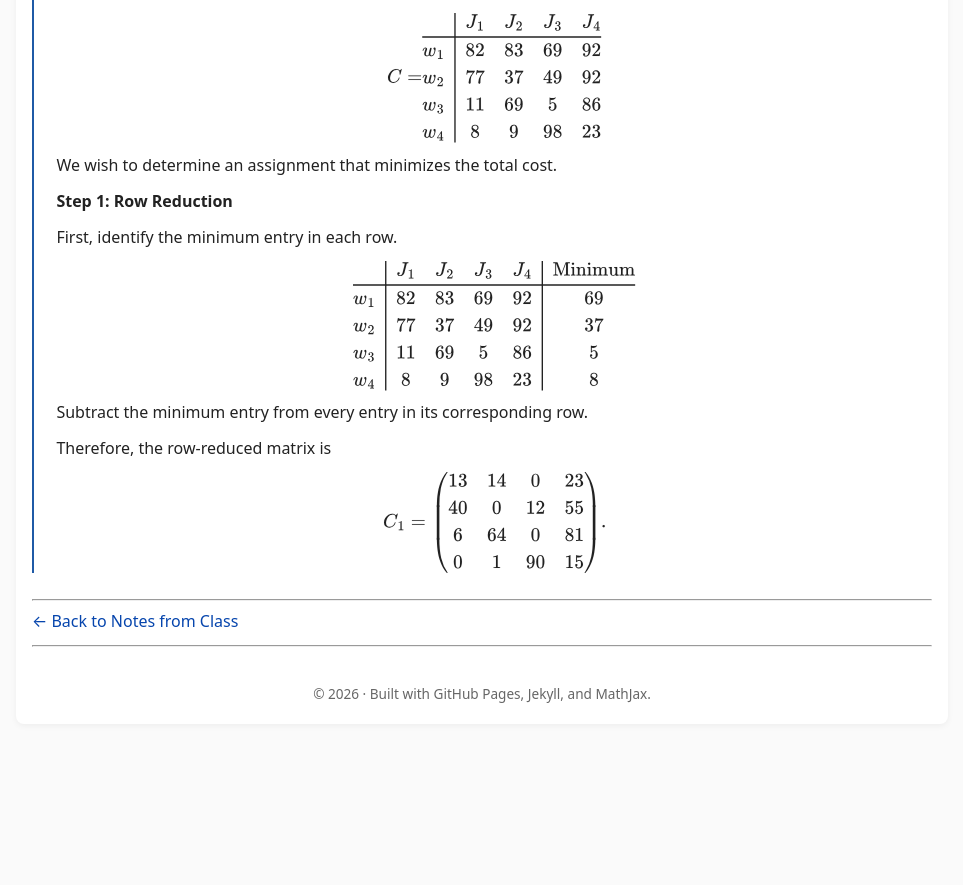
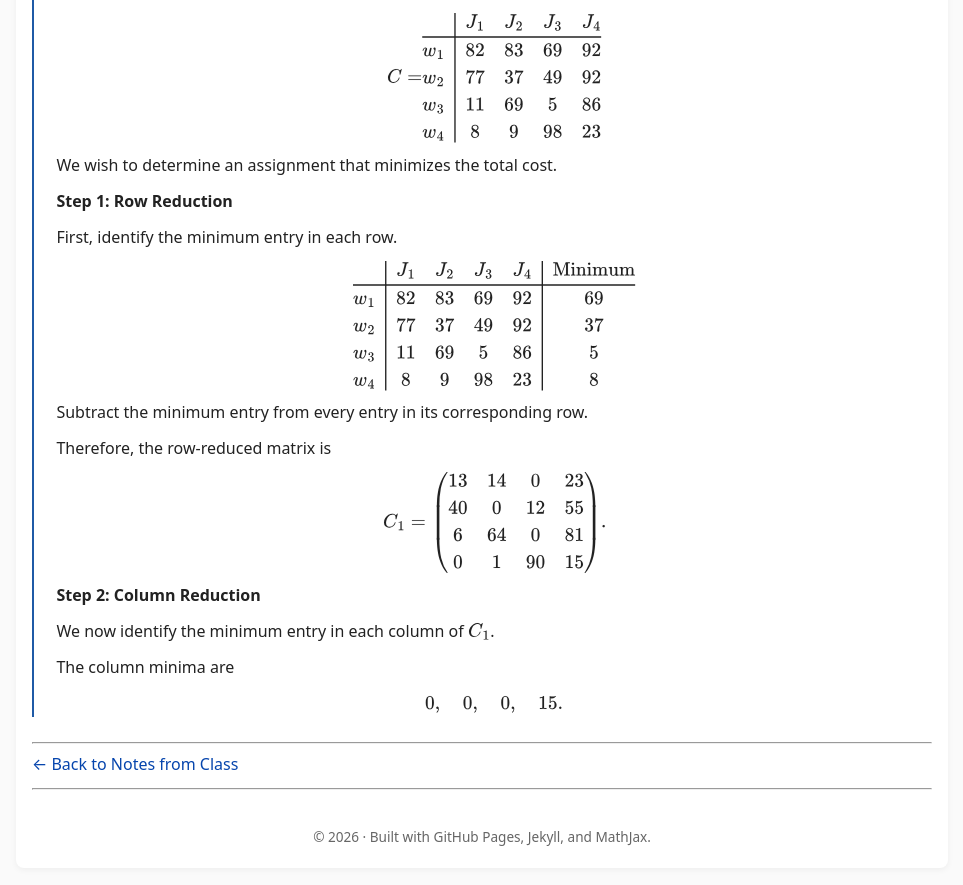
Before and after one commit to SaleemKamaludin/SaleemKamaludin.github.io, a Jekyll site: the page built from courses/math-2276/notes-from-class/supplementary-lecture-6/index.md, in a window 1280 px wide and 900 px high, scrolled down 3437 px. Shown: the top 885 px of the window, without its empty margins (158-1121 px from the left). Built offline with Jekyll 4.4.1, drawn with Linux system fonts in a browser that asks for light colours; before the commit the page ends 4193 px from its top, so only the background shows below that.

Commit message:
Add Step 2 column reduction to Example 1.2

```diff
--- a/courses/math-2276/notes-from-class/supplementary-lecture-6/index.md
+++ b/courses/math-2276/notes-from-class/supplementary-lecture-6/index.md
@@ -530,6 +530,31 @@ C_1=
       </div>
 </div>
 
+    <div id="example-hungarian-additional-step-2-column-reduction">
+
+      <p>
+        <strong>Step 2: Column Reduction</strong>
+      </p>
+
+      <p>
+        We now identify the minimum entry in each column
+        of \(C_1\).
+      </p>
+
+      <p>
+        The column minima are
+      </p>
+
+      <div class="display-math">
+
+\[
+0,\quad 0,\quad 0,\quad 15.
+\]
+
+      </div>
+
+    </div>
+
 </div>
 
 </div>
```
